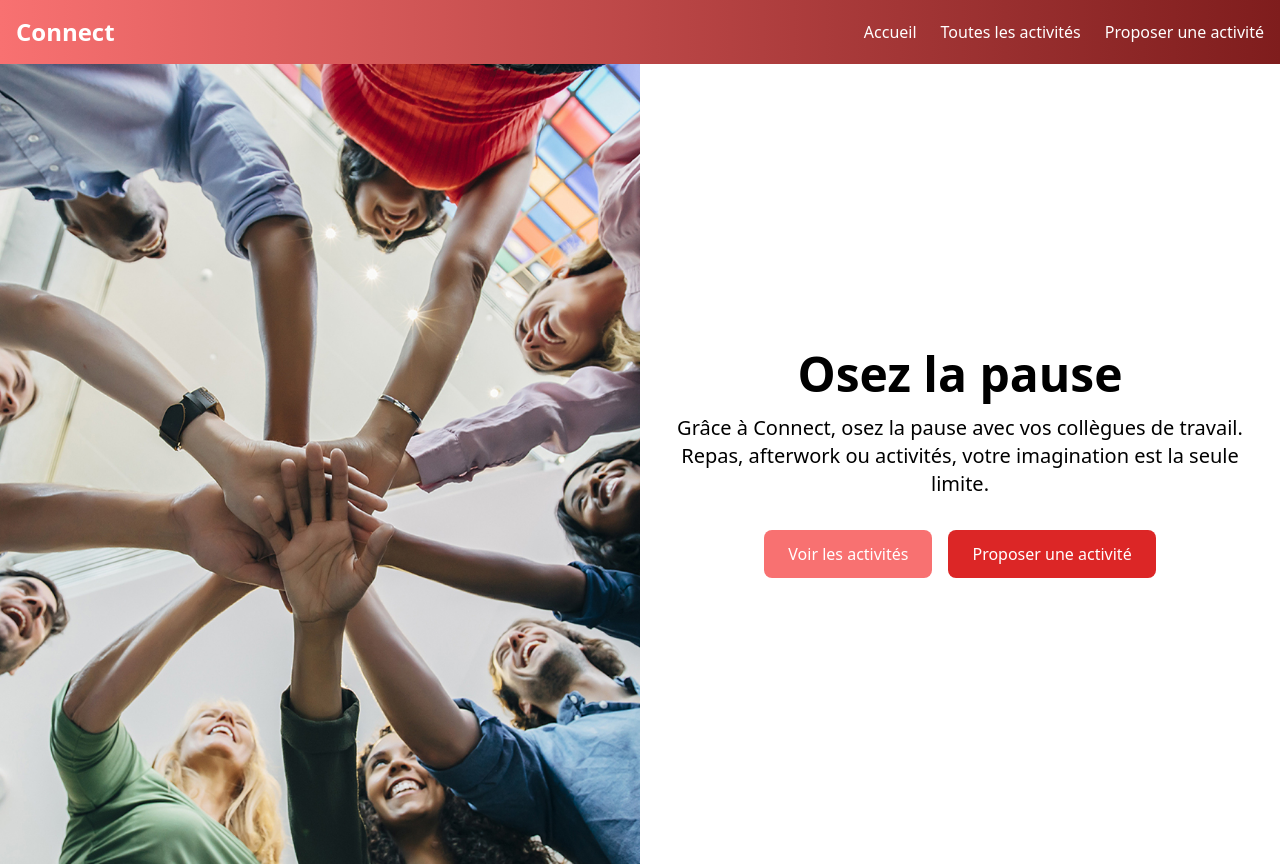
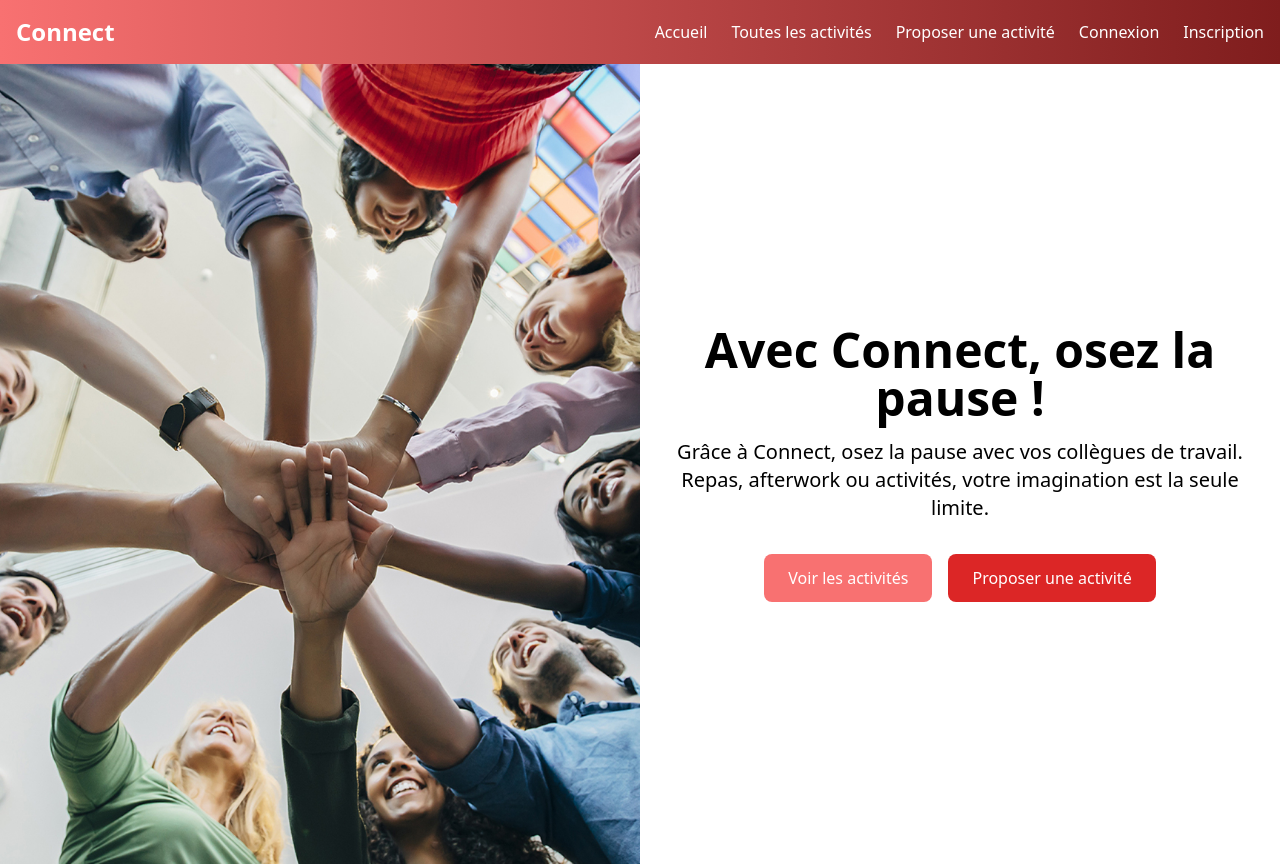
Before and after one commit to fanny-pretre/Hackathon-psykodekwaks, a React (Vite) app in the folder client/: page / in a window 1280 px wide. Built offline with nearby package versions, Linux system fonts and the light colour scheme.

Commit message:
Last fixes before presentation

```diff
--- a/client/src/components/Menu.jsx
+++ b/client/src/components/Menu.jsx
@@ -22,21 +22,21 @@ function Menu({ currentUser }) {
               Proposer une activité
             </li>
           </Link>
+          <Link to="/login">
+            <li className="text-white hover:text-white transition-colors duration-300">
+              Connexion
+            </li>
+          </Link>
+          <Link to="/signup">
+            <li className="text-white hover:text-white transition-colors duration-300">
+              Inscription
+            </li>
+          </Link>
           {currentUser && (
             <>
               <Link to={`/admin/${currentUser?.id}`}>
                 <li className="text-white hover:text-white transition-colors duration-300">
                   Profil
-                </li>
-              </Link>
-              <Link to="/signup">
-                <li className="text-white hover:text-white transition-colors duration-300">
-                  Inscription
-                </li>
-              </Link>
-              <Link to="/login">
-                <li className="text-white hover:text-white transition-colors duration-300">
-                  Connexion
                 </li>
               </Link>
               <Link to="/logout">
--- a/client/src/pages/Home/Home.jsx
+++ b/client/src/pages/Home/Home.jsx
@@ -14,7 +14,9 @@ function Home() {
       <div className="w-1/2 bg-white flex flex-col justify-center p-8 text-black">
         <section className="text-center">
           <div className="mb-6">
-            <h1 className="text-5xl font-bold">Osez la pause</h1>
+            <h1 className="text-5xl font-bold">
+              Avec Connect, osez la pause !{" "}
+            </h1>
             <p className="mt-4 text-xl">
               Grâce à Connect, osez la pause avec vos collègues de travail.
               <br />
```
Also changed, not shown: 1 other file (tests, documents, lock files or other folders).
